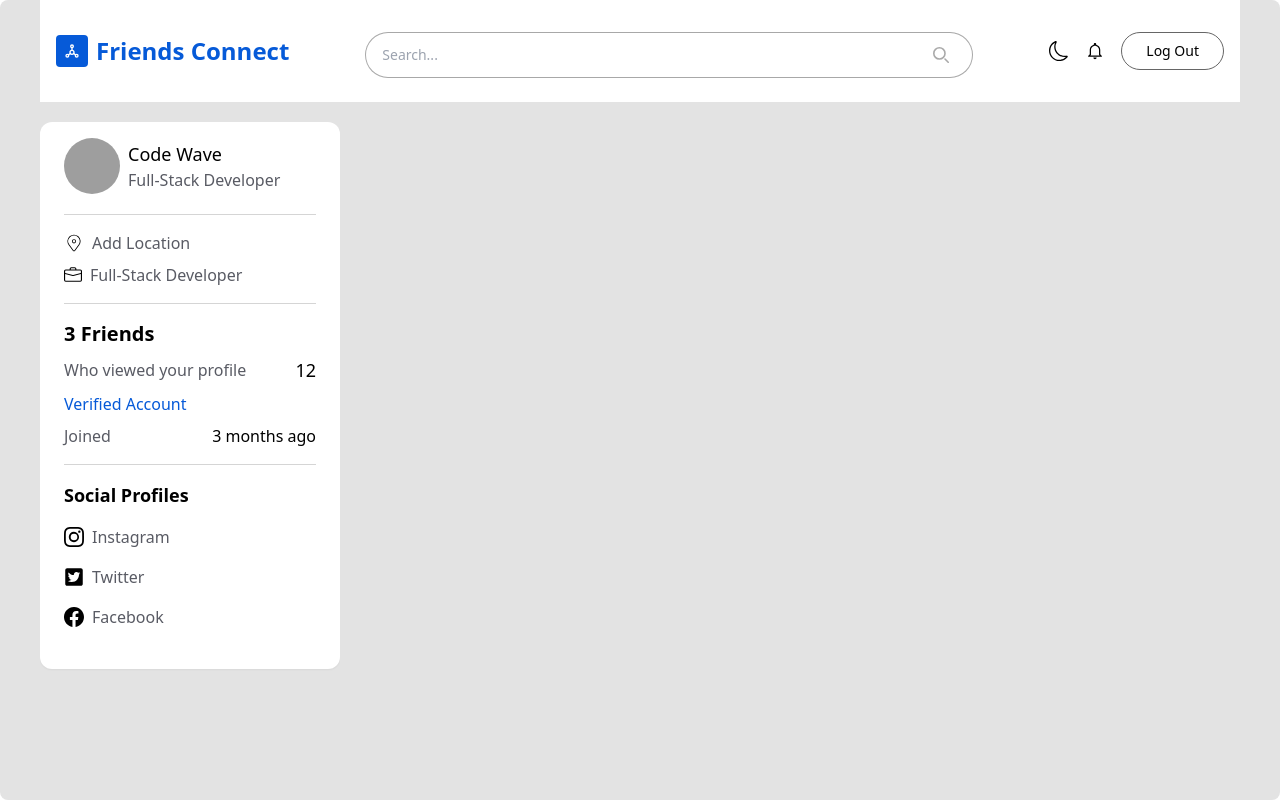
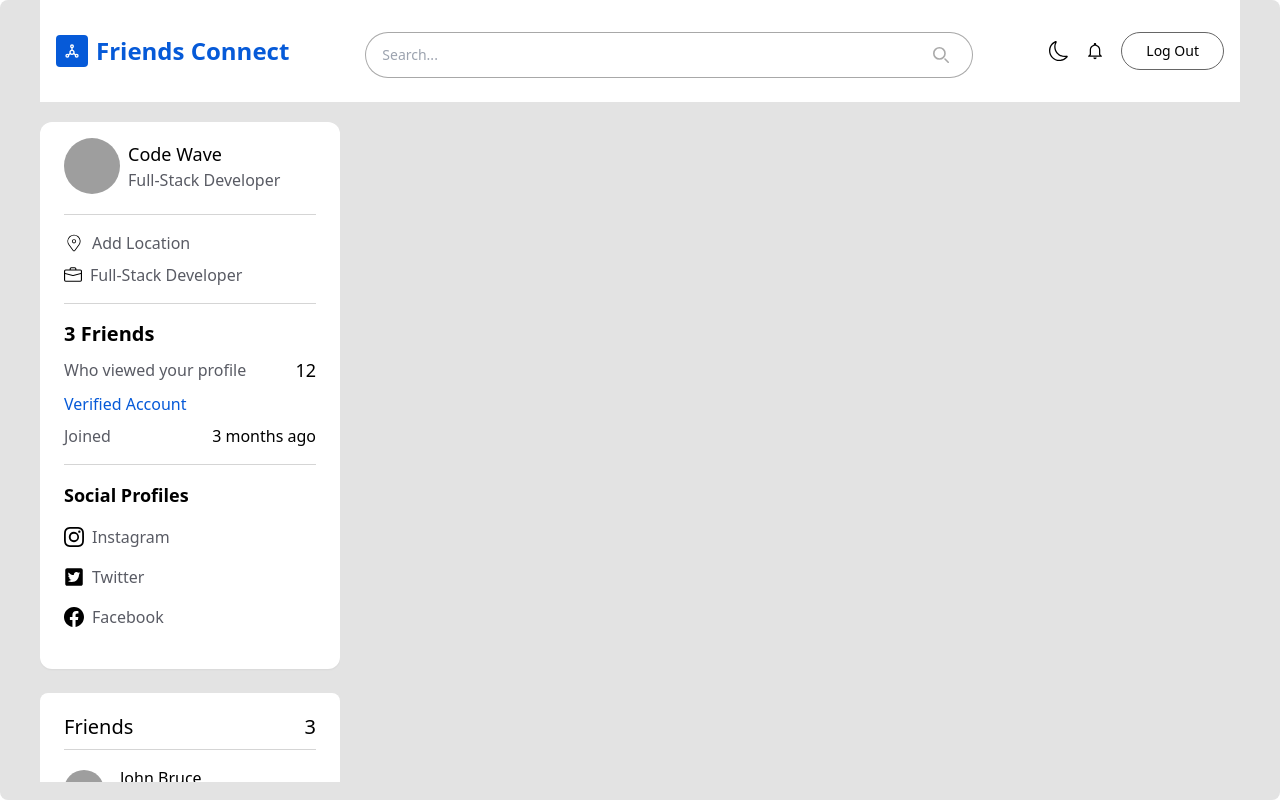
Before and after one commit to Soros87/project_socialmediaapp, a React (Create React App) app in the folder client/: page / in a window 1280 px wide. Built offline with nearby package versions, Linux system fonts and the light colour scheme; grey boxes are pictures that could not be loaded; some icons are missing.

Commit message:
complete Friends card

```diff
--- /dev/null
+++ b/client/src/components/FriendsCard.jsx
@@ -0,0 +1,41 @@
+import React from "react";
+import { NoProfile } from "../assets";
+import { Link } from "react-router-dom";
+
+const FriendsCard = ({ friends }) => {
+  return (
+    <div>
+      <div className="w-full bg-primary shadow-sm rounded-lg px-6 py-5">
+        <div className="flex items-center justify-between text-xl text-ascent-1 pb-2 border-b border-[#66666645]">
+          <span> Friends</span>
+          <span>{friends?.length}</span>
+        </div>
+        <div className="w-full flex flex-col gap-4 pt-4">
+          {friends?.map((friend) => (
+            <Link
+              to={"/profile/" + friend?._id}
+              key={friend?._id}
+              className="w-full flex gap-4 items-center cursor-pointer"
+            >
+              <img
+                src={friend?.profileUrl ?? NoProfile}
+                alt={friend?.firstName}
+                className="w-10 h-10 object-cover rounded-full"
+              />
+              <div className="flex-1 ">
+                <p className="text-base font-medium text-ascent-1">
+                  {friend?.firstName} {friend?.lastName}
+                </p>
+                <span className="text-sm text-ascent-2">
+                  {friend?.profession ?? "No Profession"}
+                </span>
+              </div>
+            </Link>
+          ))}
+        </div>
+      </div>
+    </div>
+  );
+};
+
+export default FriendsCard;
--- a/client/src/components/index.js
+++ b/client/src/components/index.js
@@ -3,4 +3,5 @@
 import CustomButton from "./CustomButton";
 import TopBar from "./TopBar";
 import ProfileCard from "./ProfileCard";
-export { TextInput, Loading, CustomButton, TopBar, ProfileCard };
+import FriendsCard from "./FriendsCard";
+export { TextInput, Loading, CustomButton, TopBar, ProfileCard, FriendsCard };
--- a/client/src/pages/Home.jsx
+++ b/client/src/pages/Home.jsx
@@ -1,6 +1,12 @@
 import React from "react";
 import { useSelector } from "react-redux";
-import { TopBar, Loading, CustomButton, ProfileCard } from "../components";
+import {
+  TopBar,
+  Loading,
+  CustomButton,
+  ProfileCard,
+  FriendsCard,
+} from "../components";
 
 const Home = () => {
   const { user } = useSelector((state) => state.user);
@@ -12,6 +18,7 @@
         {/* Left Side */}
         <div className="hidden w-1/3 lg:w-1/4 h-full md:flex flex-col gap-6 overflow-y-auto">
           <ProfileCard user={user} />
+          <FriendsCard friends={user?.friends} />
         </div>
         {/* Center */}
         <div></div>
```
